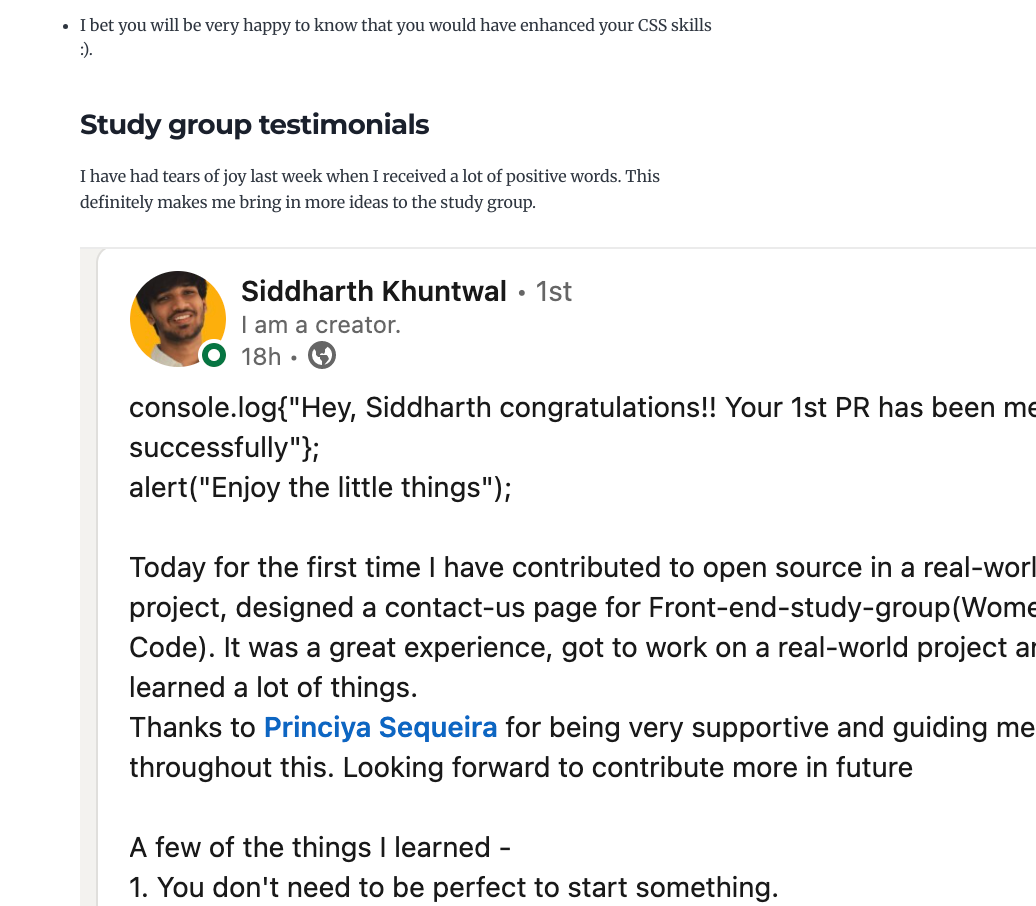
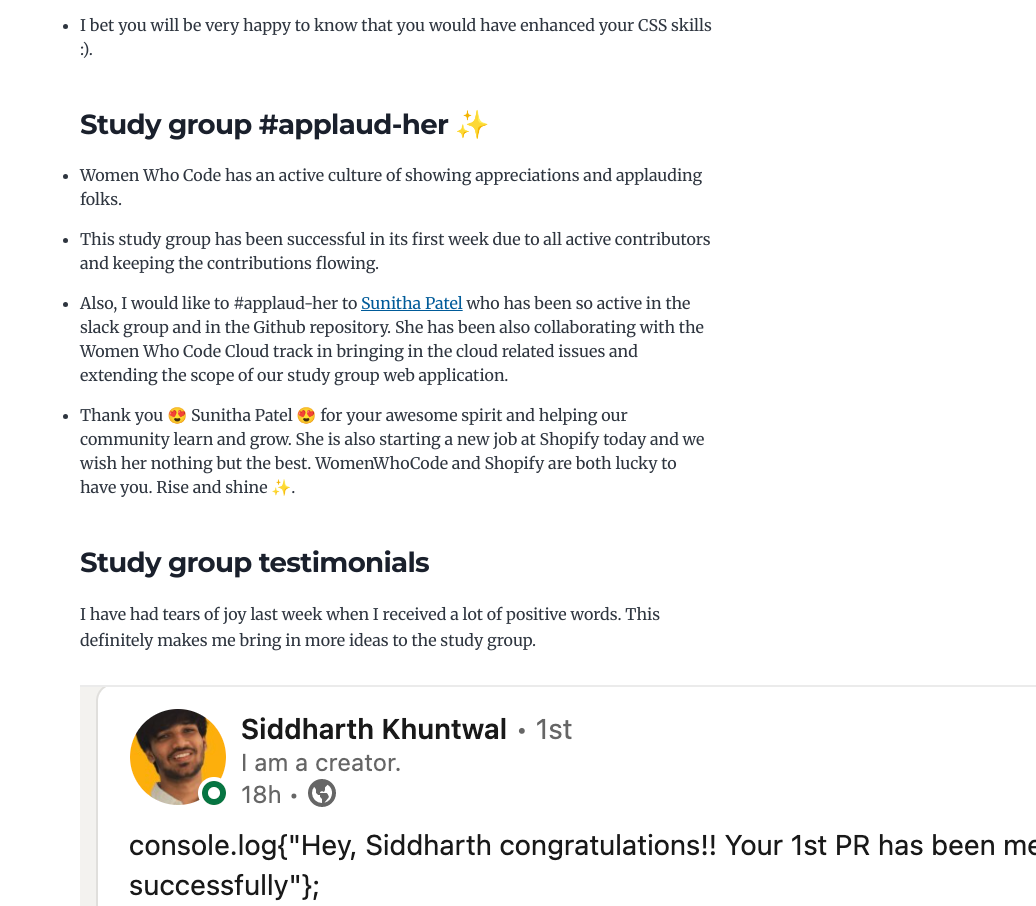
Before and after one commit to frontendstudygroup/blog, a Gatsby site: page /weekly-wrap-october-11/ in a window 1280 px wide. Shown: the part 2421-3327 px from the top of the page, without its empty margins (244-1280 px from the left). Built offline with nearby package versions, Linux system fonts and the light colour scheme; Gatsby itself is replaced by a stand-in of ours.

Commit message:
added gratitude post to Sunitha Patel

```diff
--- a/content/blog/weekly-wrap-october-11/index.md
+++ b/content/blog/weekly-wrap-october-11/index.md
@@ -43,6 +43,13 @@ Re-iterating the study group expectations which we have also outlined in the [pr
 - So if you are reading this post and curious to learn why `position: absolute` is not an ideal choice, I strongly suggest to read up on this and then share your learnings as a new blog post to this study group.
 - I bet you will be very happy to know that you would have enhanced your CSS skills :).
 
+### Study group #applaud-her ✨
+
+- Women Who Code has an active culture of showing appreciations and applauding folks.
+- This study group has been successful in its first week due to all active contributors and keeping the contributions flowing.
+- Also, I would like to #applaud-her to [Sunitha Patel](https://twitter.com/sunithapateldev) who has been so active in the slack group and in the Github repository. She has been also collaborating with the Women Who Code Cloud track in bringing in the cloud related issues and extending the scope of our study group web application.
+- Thank you 😍 Sunitha Patel 😍 for your awesome spirit and helping our community learn and grow. She is also starting a new job at Shopify today and we wish her nothing but the best. WomenWhoCode and Shopify are both lucky to have you. Rise and shine ✨.
+
 ### Study group testimonials
 
 I have had tears of joy last week when I received a lot of positive words. This definitely makes me bring in more ideas to the study group.
```
